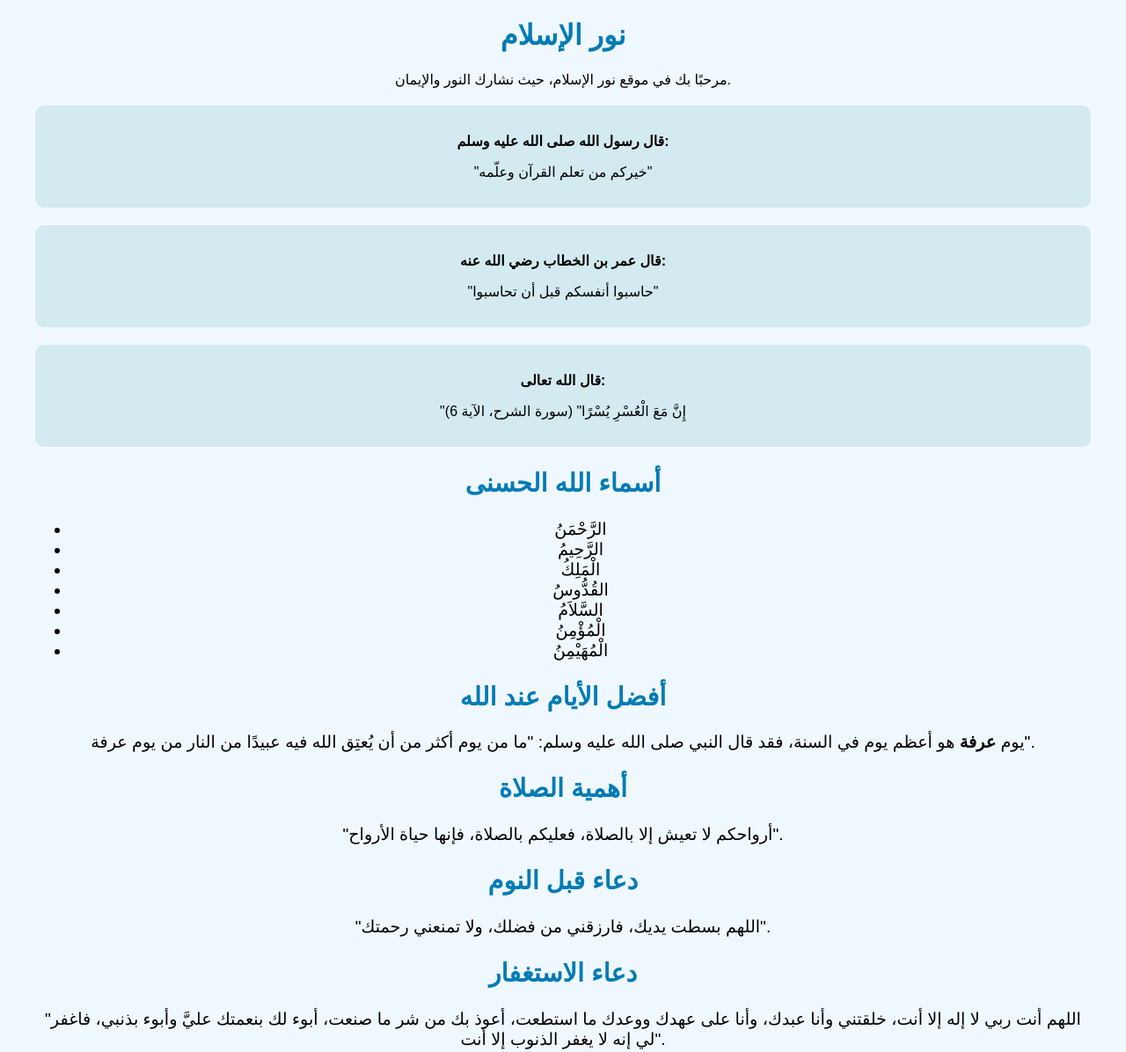
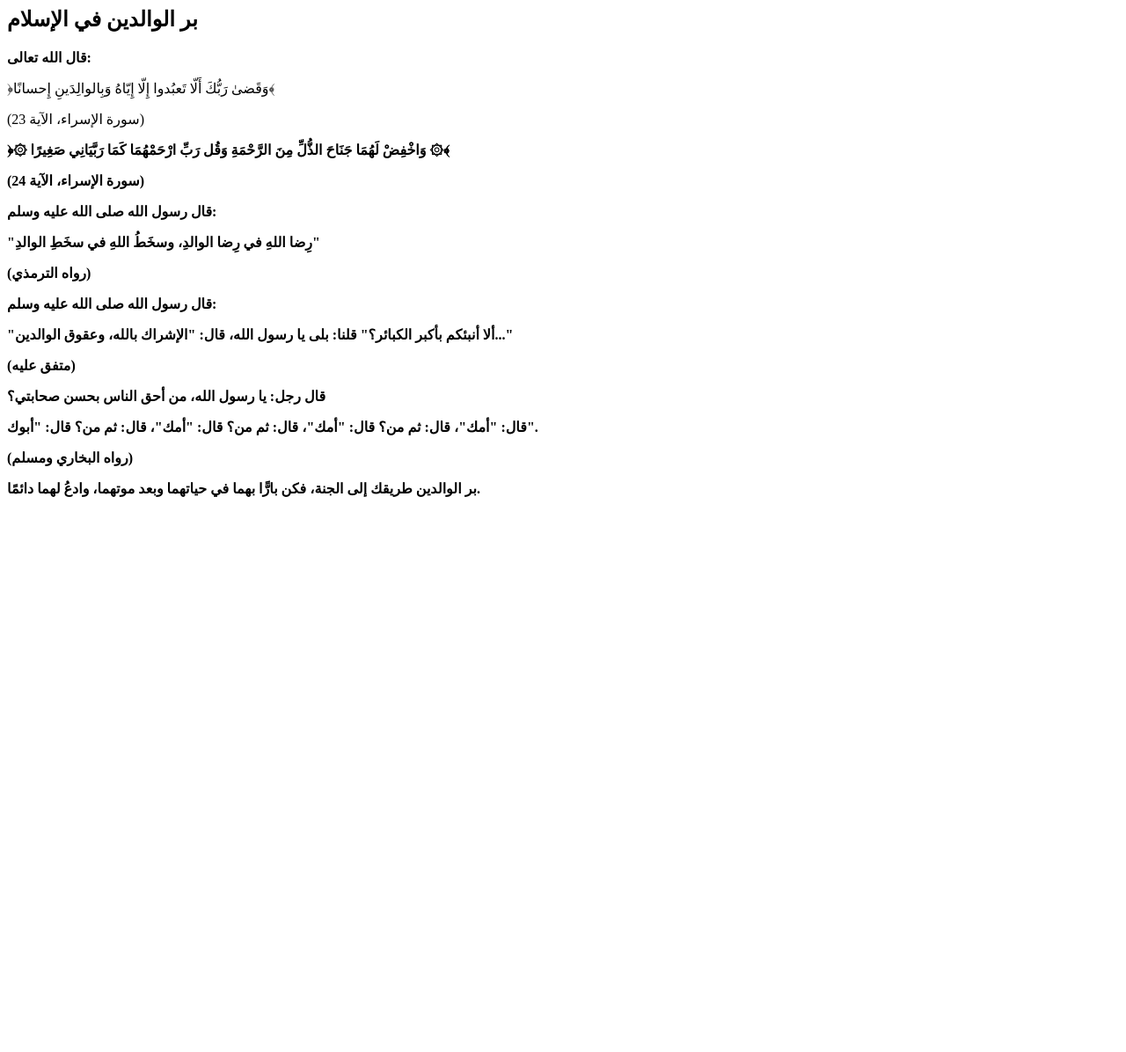
Before and after one commit to Killua485-cloud/Nour-Islam-, a plain HTML site: page index.html in a window 1280 px wide. Shown: the top 1196 px of the page at 88% size. After the commit the page ends 800 px from the top, so only its background shows below. Drawn offline with Linux system fonts and the light colour scheme.

```diff
--- a/index.html
+++ b/index.html
@@ -1,128 +1,33 @@
-<!DOCTYPE html>
-<html lang="ar">
-<head>
-    <meta charset="UTF-8">
-    <meta name="viewport" content="width=device-width, initial-scale=1.0">
-    <title>نور الإسلام</title>
-    <style>
-        body {
-            background-color: #f0f8ff;
-            font-family: Arial, sans-serif;
-            text-align: center;
-            margin: 20px;
-        }
-        h1 {
-            color: #007bb5;
-        }
-        blockquote {
-            font-style: italic;
-            color: #555;
-        }
-        .quote {
-            background-color: #d3eaf1;
-            padding: 15px;
-            border-radius: 10px;
-            margin: 20px;
-        }
-        .content {
-            margin: 20px;
-            font-size: 1.2em;
-        }
-        .content h2 {
-            color: #007bb5;
-        }
-        .sura {
-            background-color: #e6f7ff;
-            border: 1px solid #b3e5fc;
-            border-radius: 10px;
-            padding: 15px;
-            margin: 20px auto;
-            width: fit-content;
-        }
-        .sura p {
-            margin: 5px;
-        }
-    </style>
-</head>
-<body>
-    <h1>نور الإسلام</h1>
-    <p>مرحبًا بك في موقع نور الإسلام، حيث نشارك النور والإيمان.</p>
+<div class="content">
+    <h2>بر الوالدين في الإسلام</h2>
+    <div class="quote">
+        <p><strong>قال الله تعالى:</strong></p>
+        <p>﴿وَقَضىٰ رَبُّكَ أَلّا تَعبُدوا إِلّا إِيّاهُ وَبِالوالِدَينِ إِحسانًا﴾</p>
+        <p>(سورة الإسراء، الآية 23)</p>
+    </div>
+
+    <div class="quote">
+        <p><strong>﴿۞ وَاخْفِضْ لَهُمَا جَنَاحَ الذُّلِّ مِنَ الرَّحْمَةِ وَقُل رَبِّ ارْحَمْهُمَا كَمَا رَبَّيَانِي صَغِيرًا ۞﴾</p>
+        <p>(سورة الإسراء، الآية 24)</p>
+    </div>
 
     <div class="quote">
         <p><strong>قال رسول الله صلى الله عليه وسلم:</strong></p>
-        <p>"خيركم من تعلم القرآن وعلّمه"</p>
+        <p>"رِضا اللهِ في رِضا الوالدِ، وسخَطُ اللهِ في سخَطِ الوالدِ"</p>
+        <p>(رواه الترمذي)</p>
     </div>
 
     <div class="quote">
-        <p><strong>قال عمر بن الخطاب رضي الله عنه:</strong></p>
-        <p>"حاسبوا أنفسكم قبل أن تحاسبوا"</p>
+        <p><strong>قال رسول الله صلى الله عليه وسلم:</strong></p>
+        <p>"ألا أنبئكم بأكبر الكبائر؟" قلنا: بلى يا رسول الله، قال: "الإشراك بالله، وعقوق الوالدين..."</p>
+        <p>(متفق عليه)</p>
     </div>
 
     <div class="quote">
-        <p><strong>قال الله تعالى:</strong></p>
-        <p>"إِنَّ مَعَ الْعُسْرِ يُسْرًا" (سورة الشرح، الآية 6)</p>
+        <p><strong>قال رجل: يا رسول الله، من أحق الناس بحسن صحابتي؟</strong></p>
+        <p>قال: "أمك"، قال: ثم من؟ قال: "أمك"، قال: ثم من؟ قال: "أمك"، قال: ثم من؟ قال: "أبوك".</p>
+        <p>(رواه البخاري ومسلم)</p>
     </div>
 
-    <div class="content">
-        <h2>أسماء الله الحسنى</h2>
-        <ul>
-            <li>الرَّحْمَنُ</li>
-            <li>الرَّحِيمُ</li>
-            <li>الْمَلِكُ</li>
-            <li>القُدُّوسُ</li>
-            <li>السَّلاَمُ</li>
-            <li>الْمُؤْمِنُ</li>
-            <li>الْمُهَيْمِنُ</li>
-        </ul>
-    </div>
-
-    <div class="content">
-        <h2>أفضل الأيام عند الله</h2>
-        <p>يوم <strong>عرفة</strong> هو أعظم يوم في السنة، فقد قال النبي صلى الله عليه وسلم:
-        "ما من يوم أكثر من أن يُعتِق الله فيه عبيدًا من النار من يوم عرفة".</p>
-    </div>
-
-    <div class="content">
-        <h2>أهمية الصلاة</h2>
-        <p>"أرواحكم لا تعيش إلا بالصلاة، فعليكم بالصلاة، فإنها حياة الأرواح".</p>
-    </div>
-
-    <div class="content">
-        <h2>دعاء قبل النوم</h2>
-        <p>"اللهم بسطت يديك، فارزقني من فضلك، ولا تمنعني رحمتك".</p>
-    </div>
-
-    <div class="content">
-        <h2>دعاء الاستغفار</h2>
-        <p>"اللهم أنت ربي لا إله إلا أنت، خلقتني وأنا عبدك، وأنا على عهدك ووعدك ما استطعت، أعوذ بك من شر ما صنعت، أبوء لك بنعمتك عليَّ وأبوء بذنبي، فاغفر لي إنه لا يغفر الذنوب إلا أنت".</p>
-    </div>
-
-    <div class="content">
-        <h2>دعاء الشفاء</h2>
-        <p>"اللهم اشفِ مرضانا ومرضى المسلمين، اللهم آمين".</p>
-    </div>
-
-    <div class="content">
-        <h2>سورة الفلق</h2>
-        <div class="sura">
-            <p>قُلْ أَعُوذُ بِرَبِّ الْفَلَقِ</p>
-            <p>مِن شَرِّ مَا خَلَقَ</p>
-            <p>وَمِن شَرِّ غَاسِقٍ إِذَا وَقَبَ</p>
-            <p>وَمِن شَرِّ النَّفَّاثَاتِ فِي الْعُقَدِ</p>
-            <p>وَمِن شَرِّ حَاسِدٍ إِذَا حَسَدَ</p>
-        </div>
-
-        <h2>سورة الناس</h2>
-        <div class="sura">
-            <p>قُلْ أَعُوذُ بِرَبِّ النَّاسِ</p>
-            <p>مَلِكِ النَّاسِ</p>
-            <p>إِلَٰهِ النَّاسِ</p>
-            <p>مِن شَرِّ الْوَسْوَاسِ الْخَنَّاسِ</p>
-            <p>الَّذِي يُوَسْوِسُ فِي صُدُورِ النَّاسِ</p>
-            <p>مِنَ الْجِنَّةِ وَالنَّاسِ</p>
-        </div>
-    </div>
-
-    <p>هنا ستجد المزيد من الاقتباسات الدينية التي ستضيء طريقك.</p>
-</body>
-</html>
+    <p>بر الوالدين طريقك إلى الجنة، فكن بارًّا بهما في حياتهما وبعد موتهما، وادعُ لهما دائمًا.</p>
+</div>
```
